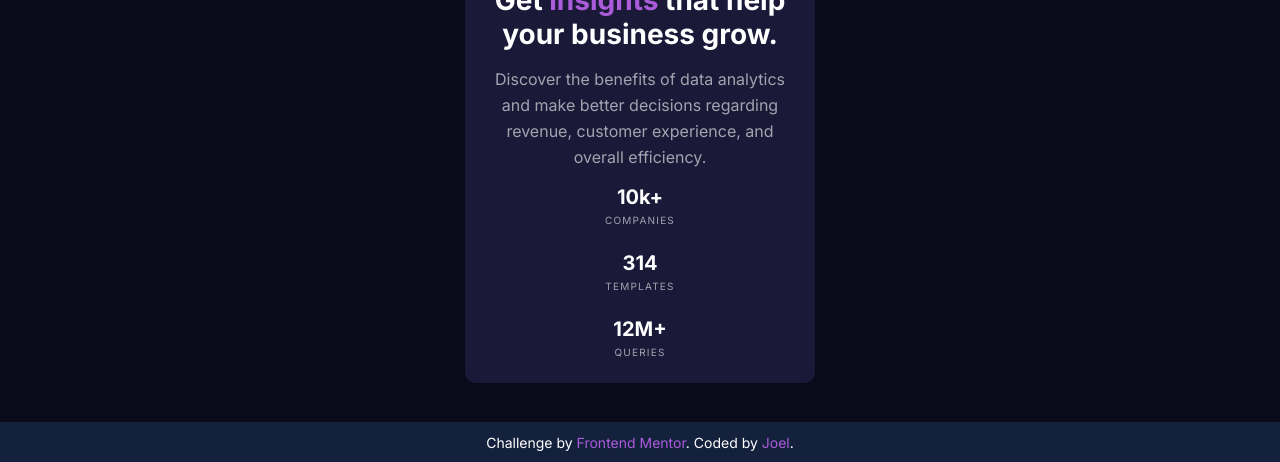
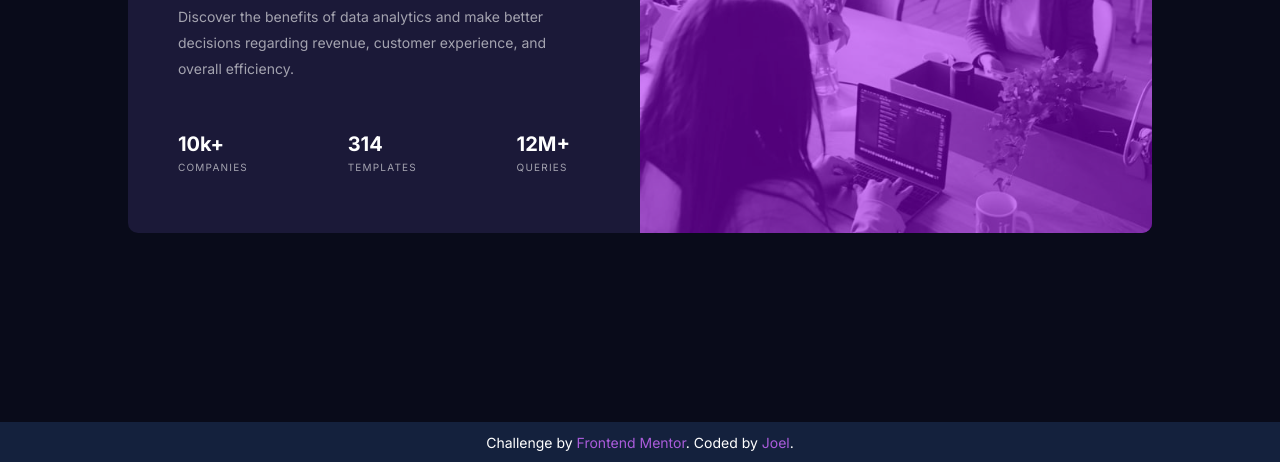
Before and after one commit to iJCode1/Stats-Preview-Card, a plain HTML site: page index.html in a window 1280 px wide. Shown: the part 338-800 px from the top of the page. Drawn offline with Linux system fonts and the light colour scheme.

Commit message:
Responsive design Finished

```diff
--- a/css/main.css
+++ b/css/main.css
@@ -128,3 +128,66 @@ body {
     margin-block: 30px 70px;
   }
 }
+
+/* ---------- Laptop ---------- */
+@media screen and (min-width: 1024px) {
+  .card {
+    display: flex;
+    max-width: 1024px;
+    max-height: 420px;
+    margin: 0;
+    /* height: calc(80vh - 40px); */
+    width: 80vw;
+  }
+
+  .card__head {
+    /* max-height: 400px;
+    height: 400px; */
+    max-height: inherit;
+    order: 2;
+    width: 50%;
+  }
+
+  .card__head figure{
+    height: 100%;
+  }
+
+  .card__body {
+    gap: 20px;
+    padding-block: 60px;
+    padding-inline-start: 50px;
+    padding-inline-end: 70px;
+    text-align: left;
+    width: 50%;
+  }
+
+  .card__title {
+    font-size: 3rem;
+  }
+
+  .card__description{
+    font-size: 1.4rem;
+    margin-block-end: 30px;
+  }
+
+  .card__stats{
+    flex-direction: row;
+    justify-content: space-between;
+  }
+}
+
+@media screen and (max-width: 1302px) and (max-height: 550px) {
+  body{
+    /* background-color: blue; */
+  }
+  /* .card__title {
+    font-size: 3rem;
+  }
+
+  w: 1302
+  h: 550
+
+  .card__description{
+    font-size: 1.4rem;
+  } */
+}
```
